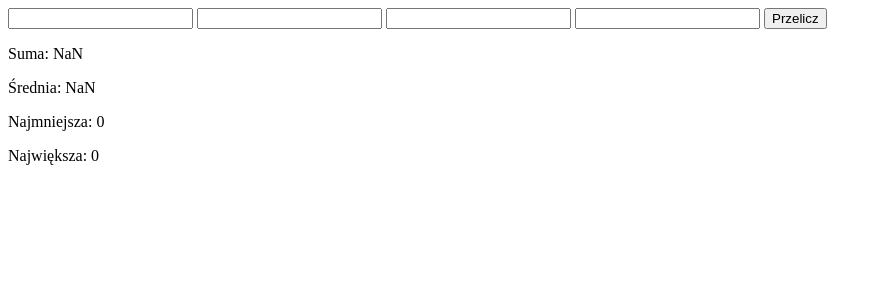
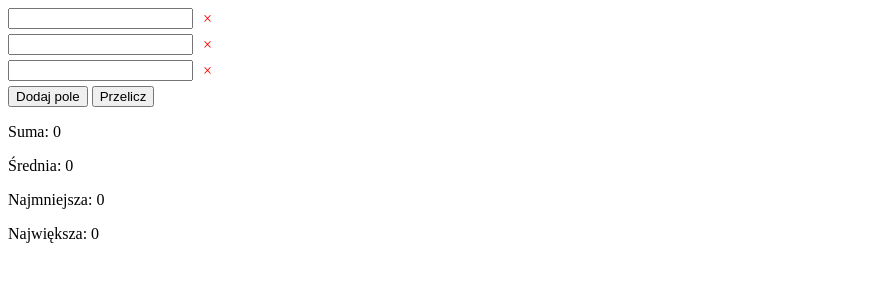
Before and after one commit to Usadowiony/JavaScript-Laby, a plain HTML site: page lab1/index.html in a window 1280 px wide. Both pictures are taken after a click on the button "Przelicz". Shown: the whole page, without its empty margins (0-882 px from the left). Drawn offline with Linux system fonts and the light colour scheme.

Commit message:
finish lab1

```diff
--- a/lab1/index.html
+++ b/lab1/index.html
@@ -3,59 +3,86 @@
 <head>
     <meta charset="UTF-8">
     <meta name="viewport" content="width=device-width, initial-scale=1.0">
-    <title>Document</title>
+    <title>Laboratorium 1</title>
+    <style>
+        .input-container {
+            display: flex;
+            align-items: center;
+            gap: 10px;
+            margin-bottom: 5px;
+        }
+        .remove-btn {
+            color: red;
+            cursor: pointer;
+        }
+    </style>
 </head>
 <body>
-    <input type="text" id="val1">
-    <input type="text" id="val2">
-    <input type="text" id="val3">
-    <input type="text" id="val4">
-    <button>Przelicz</button>
-    <p id="p1"></p>
-    <p id="p2"></p>
-    <p id="p3"></p>
-    <p id="p4"></p>
     <main>
-        <script type="text/javascript">
-            const input1 = document.querySelector('#val1')
-            const input2 = document.querySelector('#val2')
-            const input3 = document.querySelector('#val3')
-            const input4 = document.querySelector('#val4')
-            const p1 = document.querySelector('#p1')
-            const p2 = document.querySelector('#p2')
-            const p3 = document.querySelector('#p3')
-            const p4 = document.querySelector('#p4')
-            const mainContainer = document.querySelector('main')
-            const button = document.querySelector('button')
-            const inputs = document.querySelectorAll('input')
+        <div id="inputs-container">
+            <!-- Kontener na inputy -->
+        </div>
+        <button id="add-field">Dodaj pole</button>
+        <button id="calculate">Przelicz</button>
+        <p id="p1"></p>
+        <p id="p2"></p>
+        <p id="p3"></p>
+        <p id="p4"></p>
+    </main>
+    <script type="text/javascript">
+        const inputsContainer = document.querySelector('#inputs-container');
+        const addFieldButton = document.querySelector('#add-field');
+        const calculateButton = document.querySelector('#calculate');
+        const p1 = document.querySelector('#p1');
+        const p2 = document.querySelector('#p2');
+        const p3 = document.querySelector('#p3');
+        const p4 = document.querySelector('#p4');
 
-            const refreshFun = () =>{
-                const input1Value = input1.value
-                const input2Value = input2.value
-                const input3Value = input3.value
-                const input4Value = input4.value
-                const sumValue = parseInt(input1Value) + parseInt(input2Value) + parseInt(input3Value) + parseInt(input4Value)
-                const avgValue = (parseInt(input1Value) + parseInt(input2Value) + parseInt(input3Value) + parseInt(input4Value)) / 4
-                const minValue = Math.min(input1Value, input2Value, input3Value, input4Value)
-                const maxValue = Math.max(input1Value, input2Value, input3Value, input4Value)
+        const refreshFun = () => {
+            const inputs = document.querySelectorAll('.input-container input');
+            const values = Array.from(inputs).map(input => parseFloat(input.value) || 0);
 
-                p1.textContent = 'Suma: ' + sumValue
-                p2.textContent = 'Średnia: ' + avgValue
-                p3.textContent = 'Najmniejsza: ' + minValue
-                p4.textContent = 'Największa: ' + maxValue
-                console.log(avgValue)
+            if (values.length > 0) {
+                const sumValue = values.reduce((a, b) => a + b, 0);
+                const avgValue = sumValue / values.length;
+                const minValue = Math.min(...values);
+                const maxValue = Math.max(...values);
+
+                p1.textContent = 'Suma: ' + sumValue;
+                p2.textContent = 'Średnia: ' + avgValue;
+                p3.textContent = 'Najmniejsza: ' + minValue;
+                p4.textContent = 'Największa: ' + maxValue;
             }
+        }
 
-            button.addEventListener('click', () =>{
-                refreshFun()
-            })
-            inputs.forEach(e => {
-                    e.addEventListener('change', () =>{
-                    refreshFun()
-                })
-            });
+        function createInputField() {
+            const container = document.createElement('div');
+            container.className = 'input-container';
 
-        </script>
-    </main>
+            const input = document.createElement('input');
+            input.type = 'text';
+
+            const removeBtn = document.createElement('span');
+            removeBtn.textContent = '×';
+            removeBtn.className = 'remove-btn';
+            removeBtn.onclick = function() {
+                container.remove();
+                refreshFun();
+            };
+
+            container.appendChild(input);
+            container.appendChild(removeBtn);
+            inputsContainer.appendChild(container);
+
+            input.addEventListener('input', refreshFun);
+        }
+
+        for(let i = 0; i < 3; i++) {
+            createInputField();
+        }
+
+        addFieldButton.addEventListener('click', createInputField);
+        calculateButton.addEventListener('click', refreshFun);
+    </script>
 </body>
 </html>
```
